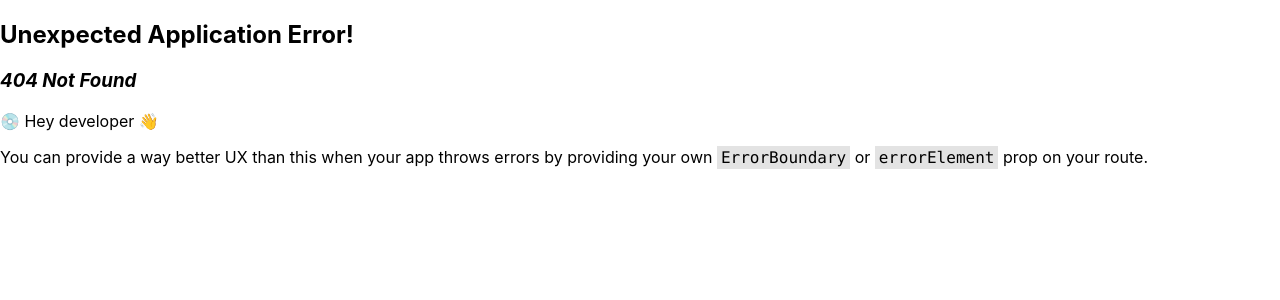
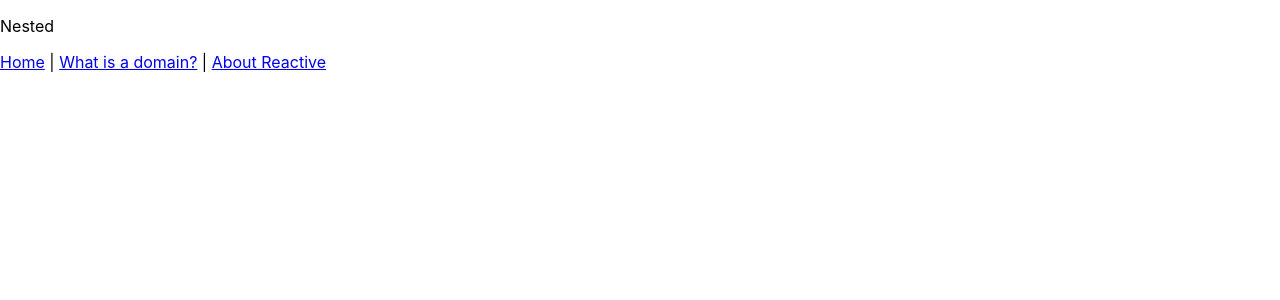
Before and after one commit to not-a-ethan/React-practice, a React (Create React App) app: page /reactive/nested in a window 1280 px wide. Before the commit this address had no page. Shown: the top 300 px of the page. Built offline with nearby package versions, Linux system fonts and the light colour scheme.

Commit message:
Made some more pages

```diff
--- a/src/App.js
+++ b/src/App.js
@@ -4,6 +4,9 @@ import React from "react";
 import { createBrowserRouter, RouterProvider } from "react-router-dom";
 
 import Home from "./react/home"
+import Domains from './react/domains';
+import Reactive from './react/reactive';
+import Nested from './react/nested';
 
 import Footer from './react/components/footer';
 
@@ -21,6 +24,7 @@ const router = createBrowserRouter([
     path: "domains",
     element: (
       <>
+        <Domains />
         <Footer />
       </>
     )
@@ -29,6 +33,18 @@ const router = createBrowserRouter([
     path: "reactive",
     element: (
       <>
+        <Reactive />
+
+        <Footer />
+      </>
+    )
+  },
+  {
+    path: "reactive/nested",
+    element: (
+      <>
+        <Nested />
+
         <Footer />
       </>
     )
--- /dev/null
+++ b/src/react/domains.js
@@ -0,0 +1,11 @@
+import React from "react";
+
+function Domains() {
+    return (
+        <>
+            <h1>Domains</h1>
+        </>
+    )
+}
+
+export default Domains;
--- /dev/null
+++ b/src/react/nested.js
@@ -0,0 +1,11 @@
+import React from "react";
+
+function Nested() {
+    return (
+        <>
+            <p>Nested</p>
+        </>
+    )
+}
+
+export default Nested;
--- /dev/null
+++ b/src/react/reactive.js
@@ -0,0 +1,11 @@
+import React from "react";
+
+function Reactive() {
+    return (
+        <>
+            <h1>Reactive</h1>
+        </>
+    )
+}
+
+export default Reactive;
```
Also changed, not shown: src/react/components/footer.js (line endings or trailing spaces).
